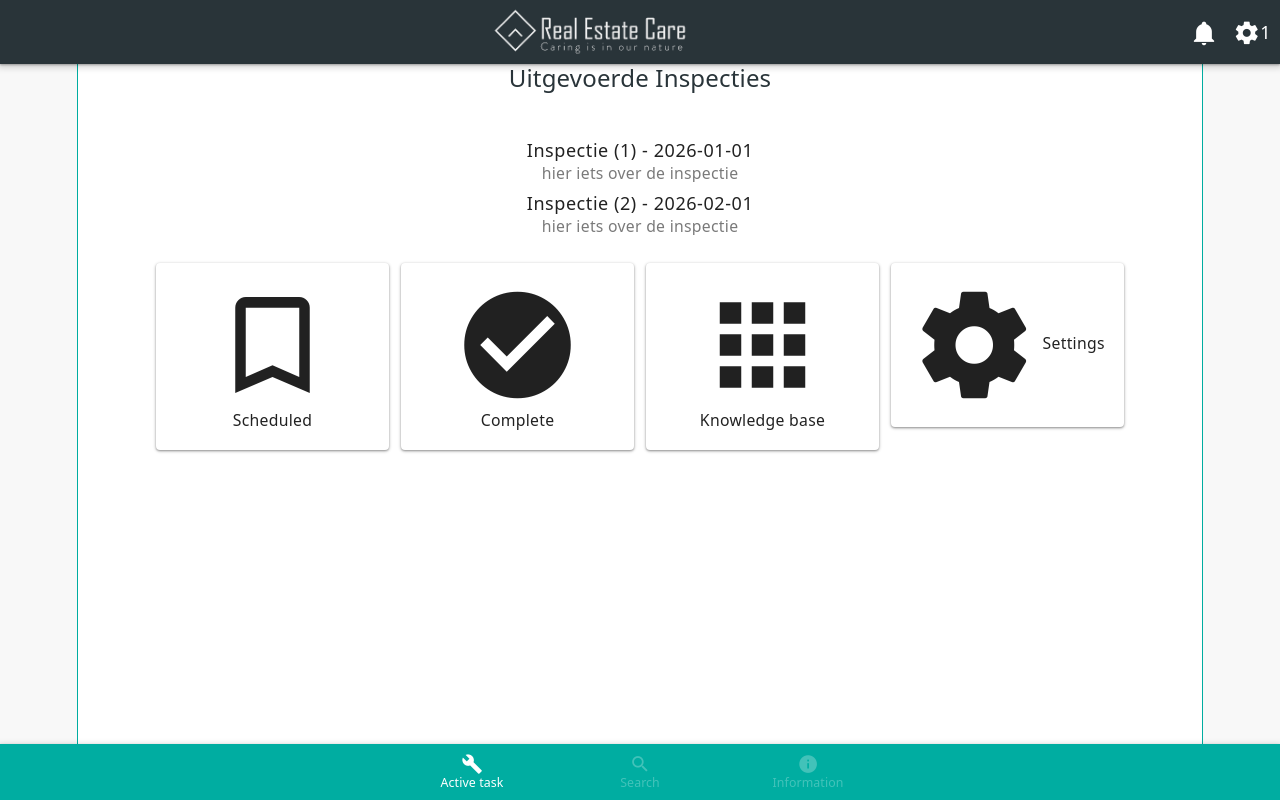
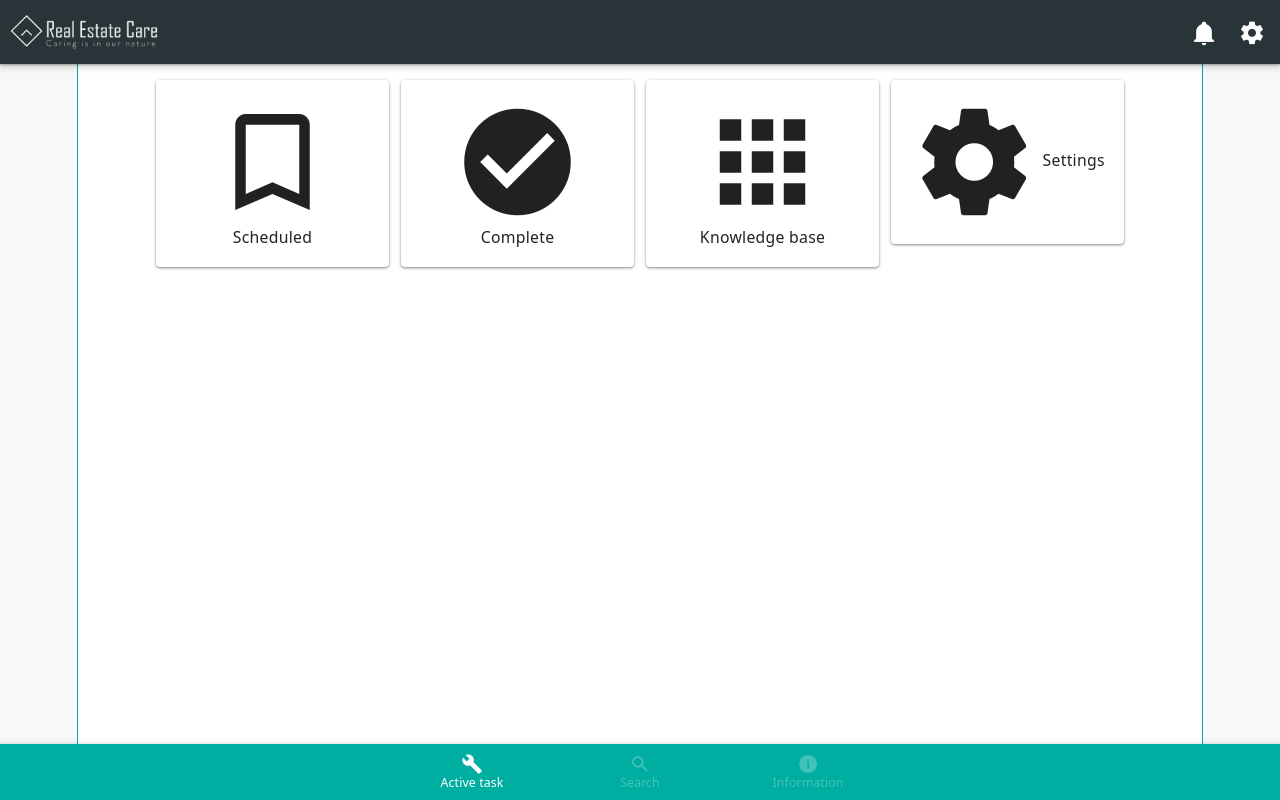
Before and after one commit to PeetDePrutser/my-first-app, a Vue app: page / in a window 1280 px wide. Built offline with nearby package versions, Linux system fonts and the light colour scheme; data requests are answered from the project's data file.

Commit message:
Router ingebakken

```diff
--- a/inspections.json
+++ b/inspections.json
@@ -70,6 +70,42 @@
                 "description": ""
             }
 
+        },
+        {
+            "id": 3,
+            "date": "2026-03-01",
+            "state": "open",
+            "damage": {
+                "location": "",
+                "new_damage": false,
+                "damage_type": "",
+                "date": "",
+                "immediate_action": false,
+                "description": ""
+            },
+            "maintenance": {
+                "location": "",
+                "maintenance_type": "",
+                "immediate_action": false,
+                "cost_indication": "1"
+            },
+            "inspection": {
+                "location": "In de stookruimte",
+                "installation_type": "koeling",
+                "reported_failures": "Koelt niet meer",
+                "test_procedure": "http://",
+                "accepted": true,
+                "description": "Nieuwe thermostaat nodig"
+            },
+            "modifications": {
+                "location": "",
+                "current_situation": "http://",
+                "executed_by": "me",
+                "description_modification": "",
+                "action": "1",
+                "description": ""
+            }
+
         }
     ]
 }
--- a/package.json
+++ b/package.json
@@ -12,6 +12,7 @@
   "dependencies": {
     "@mdi/font": "^7.4.47",
     "vue": "^3.5.40",
+    "vue-router": "^4.6.4",
     "vuetify": "^4.1.11"
   },
   "devDependencies": {
--- a/src/App.vue
+++ b/src/App.vue
@@ -1,5 +1,4 @@
 <script setup>
-import Dashboard from './components/DashBoard.vue'
 import AppBar from './components/AppBar.vue'
 import Footer from './components/Footer.vue'
 </script>
@@ -8,7 +7,7 @@ import Footer from './components/Footer.vue'
   <v-app>
       <AppBar />
       <v-main>
-        <Dashboard />
+        <router-view />
       </v-main>
       <Footer />
   </v-app>
--- a/src/components/AppBar.vue
+++ b/src/components/AppBar.vue
@@ -5,17 +5,21 @@
     <v-app-bar class="top_bar">
 <!-- https://stackoverflow.com/questions/54091850/how-to-add-logo-to-appbar-in-vuetify          -->
 <!-- https://stackoverflow.com/questions/72794516/vue-3-resolving-image-assets-build -->
-        <v-img :src="logo" max-height="60" contain></v-img>
+        <template v-slot:prepend>
+            <router-link to="/">
+                <v-img :src="logo" contain class="logo"></v-img>
+            </router-link>
+        </template>
 
-        <v-btn icon>
-          <v-icon>mdi-bell</v-icon>
-        </v-btn>
+        <template v-slot:append>
+            <v-btn icon>
+            <v-icon>mdi-bell</v-icon>
+            </v-btn>
 
-        <v-btn icon>
-          <v-icon>mdi-cog</v-icon>1
-        </v-btn>
-
-
+            <v-btn icon>
+            <v-icon>mdi-cog</v-icon>
+            </v-btn>
+        </template>
     </v-app-bar>
 </template>
 
@@ -25,4 +29,9 @@
     color: white;
     background-color: var(--accent-bg);
 }
+.logo {
+    width: 160px;
+    height: 64px;
+    display: block;
+}
 </style>
--- a/src/components/DashBoard.vue
+++ b/src/components/DashBoard.vue
@@ -1,28 +1,18 @@
 <script setup lang="js">
-    import { ref } from 'vue';
-    import ApiService from '../services/api.service';
-    import Inspections from './Inspections.vue';
-
-    let inspections = ref([]);
-    ApiService.getAllDoneInspections()
-        .then(data => inspections.value = data);
 
 </script>
 
 <template>
-  <section id="center">
-    <Inspections :inspections=inspections state="done" />
-  </section>
     <v-container>
         <v-row class="ga-3">
             <v-col class="w-50">
-                <v-card><template v-slot:text>
+                <v-card to="/inspections/open"><template v-slot:text>
                     <v-icon size="128">mdi-bookmark-outline</v-icon>
                     Scheduled
                 </template></v-card>
             </v-col>
             <v-col class="w-50">
-                <v-card><template v-slot:text>
+                <v-card to="/inspections/done"><template v-slot:text>
                     <v-icon size="128">mdi-check-circle</v-icon>
                     Complete
                 </template></v-card>
--- a/src/components/Inspections.vue
+++ b/src/components/Inspections.vue
@@ -1,10 +1,20 @@
 <script setup lang="js">
-import { Inspection } from '../models/inspection';
+import { ref, onMounted } from 'vue';
+import ApiService from '../services/api.service';
+import { useRoute } from 'vue-router'
 
-const props = defineProps({
-        inspections: Array,
-        state: String
-    });
+const route = useRoute()
+let state = ref("");
+let inspections = ref([]);
+
+// console.log("state1: "+$router.params.state);
+
+onMounted(() => {
+    state.value = route.params.state;
+    ApiService.getAllInspections(state)
+        .then(data => inspections.value = data);
+});
+
 
 </script>
 <template>
--- a/src/main.js
+++ b/src/main.js
@@ -16,5 +16,9 @@ const vuetify = createVuetify({
 })
 
 import App from './App.vue'
+import router from './routes'
 
-createApp(App).use(vuetify).mount('#app')
+createApp(App)
+.use(vuetify)
+.use(router)
+.mount('#app')
--- /dev/null
+++ b/src/routes/index.js
@@ -0,0 +1,23 @@
+import { createRouter, createWebHistory } from "vue-router";
+import DashBoard from "../components/DashBoard.vue";
+import Inspections from "../components/Inspections.vue";
+
+const routes = [
+    {
+        name: 'home',
+        path: '/',
+        component: DashBoard
+    },
+    {
+        name: 'inspections',
+        path: '/inspections/:state',
+        component: Inspections
+    }
+];
+
+const router = createRouter({
+    history: createWebHistory(),
+    routes
+});
+
+export default router;
--- a/src/services/api.service.js
+++ b/src/services/api.service.js
@@ -7,7 +7,7 @@ const baseUrl = "http://localhost:3000/";
 
 const ApiService = {
 
-    getAllDoneInspections: async () => {
+    getAllInspections: async (state) => {
         const url = baseUrl+'inspections';
         // console.log(url);
         try {
@@ -19,7 +19,7 @@ const ApiService = {
             });
             const data = await response.json();
             return data
-            .filter(inspection => inspection.state === 'done')
+            .filter(inspection => inspection.state === state.value)
             .map(inspection => new Inspection(inspection));
         } catch (error) {
             return console.log('Looks like there was a problem: \n', error);
```
Also changed, not shown: 1 other file (tests, documents, lock files or other folders).
